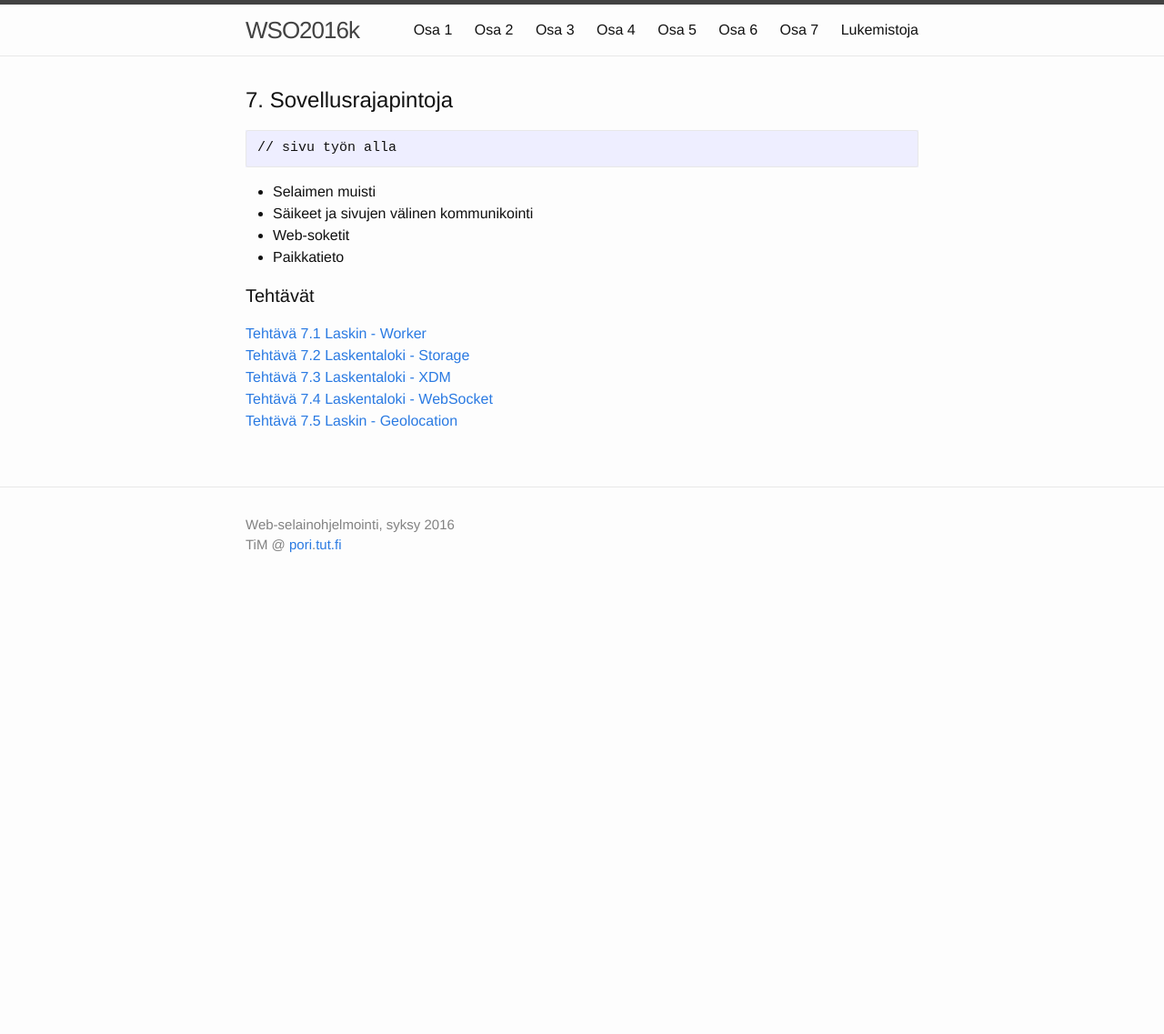
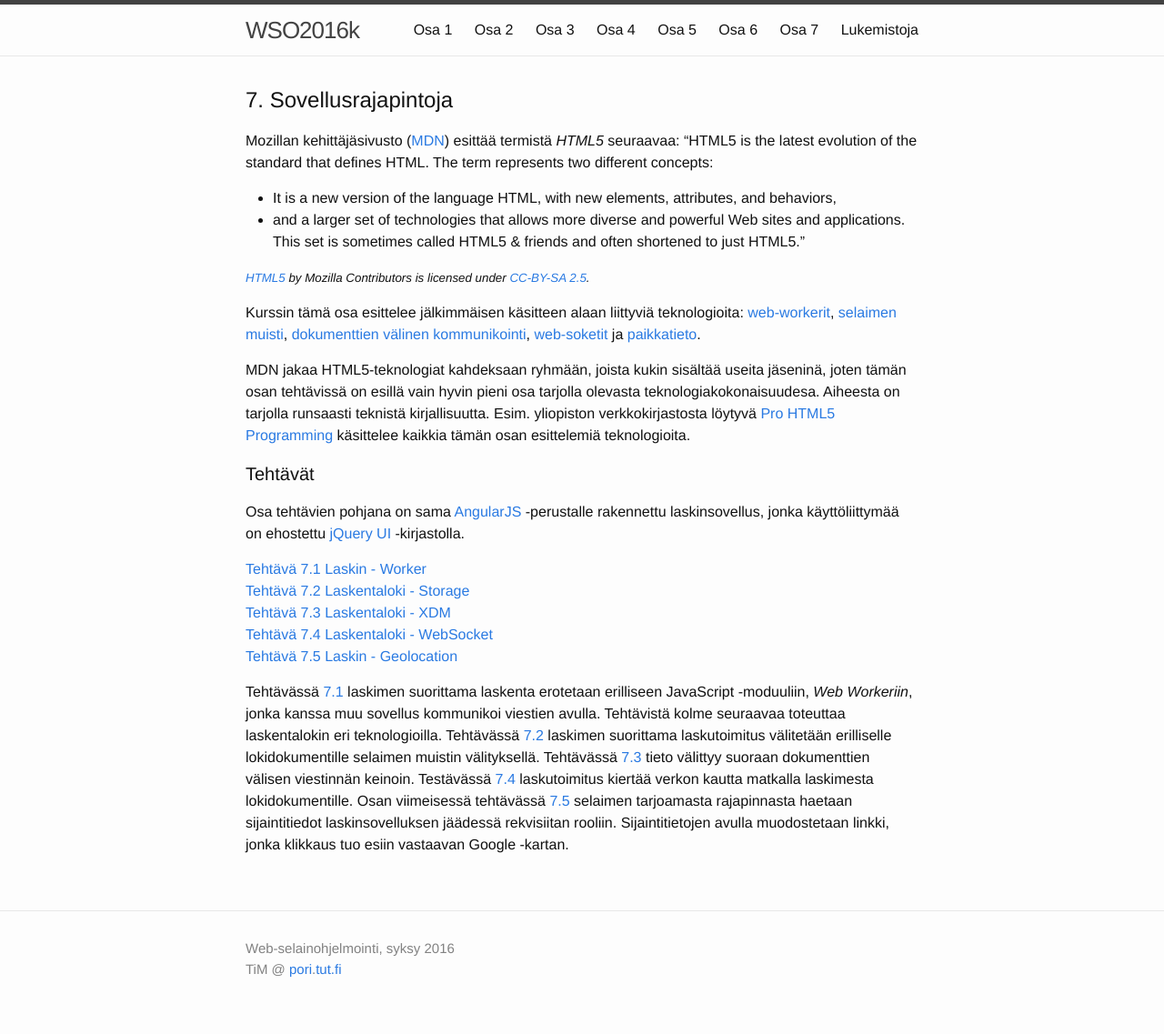
Before and after one commit to timedu/wso, a Jekyll site: the page built from osa7.md, in a window 1280 px wide. Shown: the whole page at 91% size. Built offline with Jekyll 4.4.1, drawn with Linux system fonts in a browser that asks for light colours; before the commit the page ends 900 px from its top, so only the background shows below that.

Commit message:
part 7 intro

```diff
--- a/osa7.md
+++ b/osa7.md
@@ -4,19 +4,41 @@ permalink: /osa7/index.html
 title: 7. Sovellusrajapintoja
 ---
 
-~~~
-// sivu työn alla
-~~~
+Mozillan kehittäjäsivusto ([MDN][MDN]) esittää termistä *HTML5* seuraavaa: "HTML5 is the latest evolution of the standard that defines HTML. The term represents two different concepts:
 
-* Selaimen muisti
-* Säikeet ja sivujen välinen kommunikointi
-* Web-soketit
-* Paikkatieto
+[MDN]: https://developer.mozilla.org/fi/
+
+* It is a new version of the language HTML, with new elements, attributes, and behaviors,
+* and a larger set of technologies that allows more diverse and powerful Web sites and applications. This set is sometimes called HTML5 & friends and often shortened to just HTML5."
+
+<small>*[HTML5][HTML5] by Mozilla Contributors is licensed under [CC-BY-SA 2.5][CC].*</small>
+
+[HTML5]: https://developer.mozilla.org/en-US/docs/Web/Guide/HTML/HTML5
+[CC]: http://creativecommons.org/licenses/by-sa/2.5/
+
+Kurssin tämä osa esittelee jälkimmäisen käsitteen alaan liittyviä teknologioita: [web-workerit][worker], [selaimen muisti][storage], [dokumenttien välinen kommunikointi][xdm], [web-soketit][ws] ja [paikkatieto][geo].
+
+[worker]: https://developer.mozilla.org/en-US/docs/Web/API/Web_Workers_API/Using_web_workers
+[storage]: https://developer.mozilla.org/en-US/docs/Web/API/Web_Storage_API/Using_the_Web_Storage_API
+[xdm]: https://developer.mozilla.org/en-US/docs/Web/API/Window/postMessage
+[ws]: https://developer.mozilla.org/en-US/docs/Web/API/WebSockets_API
+[geo]: https://developer.mozilla.org/en-US/docs/Web/API/Geolocation/Using_geolocation
+
+MDN jakaa HTML5-teknologiat kahdeksaan ryhmään, joista kukin sisältää useita jäseninä, joten tämän osan tehtävissä on esillä vain hyvin pieni osa tarjolla olevasta teknologiakokonaisuudesa. Aiheesta on tarjolla runsaasti teknistä kirjallisuutta. Esim. yliopiston verkkokirjastosta löytyvä [Pro HTML5 Programming][lubbers-et-al-2011] käsittelee kaikkia tämän osan esittelemiä teknologioita.
+
+[lubbers-et-al-2011]: http://link.springer.com.libproxy.tut.fi/book/10.1007%2F978-1-4302-3865-2
 
 #### Tehtävät
+
+Osa tehtävien pohjana on sama [AngularJS][AngularJS] -perustalle rakennettu laskinsovellus, jonka käyttöliittymää on ehostettu [jQuery UI][jQueryUI] -kirjastolla.
+
+[AngularJS]: https://angularjs.org
+[jQueryUI]: https://jqueryui.com
 
 [Tehtävä 7.1 Laskin - Worker](tehtava71)
 [Tehtävä 7.2 Laskentaloki - Storage](tehtava72)
 [Tehtävä 7.3 Laskentaloki - XDM](tehtava73)
 [Tehtävä 7.4 Laskentaloki - WebSocket](tehtava74)
 [Tehtävä 7.5 Laskin - Geolocation](tehtava75)
+
+Tehtävässä [7.1](tehtava71) laskimen suorittama laskenta erotetaan erilliseen JavaScript -moduuliin, *Web Workeriin*, jonka kanssa muu sovellus kommunikoi viestien avulla. Tehtävistä kolme seuraavaa toteuttaa laskentalokin eri teknologioilla. Tehtävässä [7.2](tehtava72) laskimen suorittama laskutoimitus välitetään erilliselle lokidokumentille selaimen  muistin välityksellä. Tehtävässä [7.3](tehtava73) tieto välittyy suoraan dokumenttien välisen viestinnän keinoin. Testävässä [7.4](tehtava74) laskutoimitus kiertää verkon kautta matkalla laskimesta lokidokumentille. Osan viimeisessä tehtävässä [7.5](tehtava75) selaimen tarjoamasta rajapinnasta haetaan sijaintitiedot laskinsovelluksen jäädessä rekvisiitan rooliin. Sijaintitietojen avulla muodostetaan linkki, jonka klikkaus tuo esiin vastaavan Google -kartan.
```
Also changed, not shown: _osa7/tehtava72.md (+5 -3 lines).
